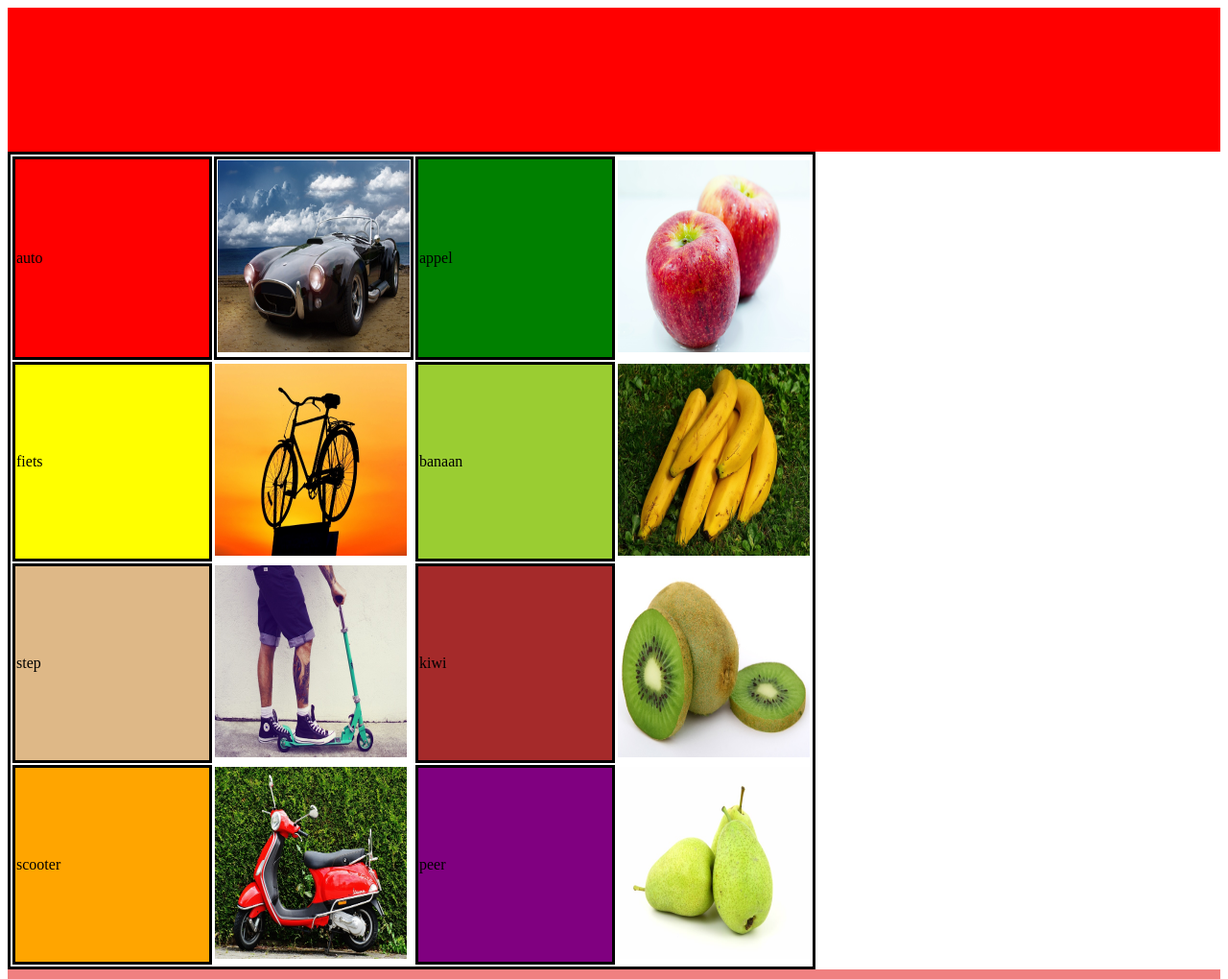
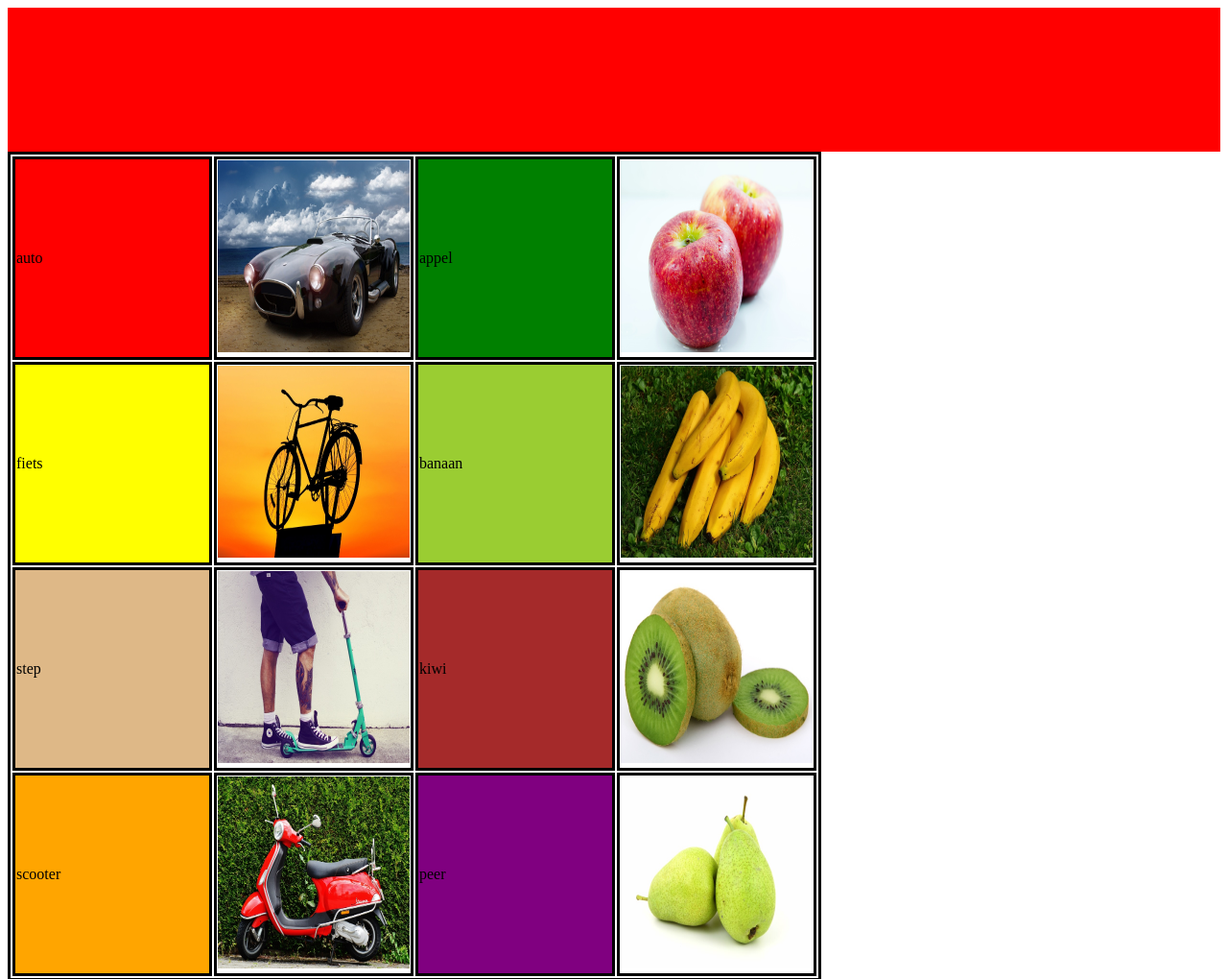
Before and after one commit to Cremke85/huiswerk-les-12, a plain HTML site: page index.html in a window 1280 px wide. Shown: the top 1020 px of the page at 96% size. Drawn offline with Linux system fonts and the light colour scheme.

Commit message:
borders toegevoegd aan afbeeldingen

```diff
--- a/index.html
+++ b/index.html
@@ -15,37 +15,37 @@
                 <img src="afbeeldingen/auto_800x600.jpg" alt="auto" width="200" height="200">
             </td>
             <td id="appel">appel</td>
-            <td>
+            <td id="afbeeldingappel">
                 <img src="afbeeldingen/appel_800x600.jpg" alt="appel" width="200" height="200">
             </td>
         </tr>
         <tr>
             <td id="fiets">fiets</td>
-            <td>
+            <td id="afbeeldingfiets">
                 <img src="afbeeldingen/fiets_800x600.jpg" alt="fiets" width="200" height="200">
             </td>
             <td id="banaan">banaan</td>
-            <td>
+            <td id="afbeeldingbanaan">
                 <img src="afbeeldingen/banaan_800x600.jpg" alt="banaan" width="200" height="200">
             </td>
         </tr>
         <tr>
             <td id="step">step</td>
-            <td>
+            <td id="afbeeldingstep">
                 <img src="afbeeldingen/step_800x600.jpg" alt="step" width="200" height="200">
             </td>
             <td id="kiwi">kiwi</td>
-            <td>
+            <td id="afbeeldingkiwi">
                 <img src="afbeeldingen/kiwi_800x600.jpg" alt="kiwi" width="200" height="200">
             </td>
         </tr>
         <tr>
             <td id="scooter">scooter</td>
-            <td>
+            <td id="afbeeldingscooter">
                 <img src="afbeeldingen/scooter_800x600.jpg" alt="scooter" width="200" height="200">
             </td>
             <td id="peer">peer</td>
-            <td>
+            <td id="afbeeldingpeer">
                 <img src="afbeeldingen/peer_800x600.jpg" alt="peer" width="200" height="200">
             </td>
         </tr>
--- a/main.css
+++ b/main.css
@@ -82,3 +82,38 @@ footer{
     border-width: 3px;
     border-color: black;
 }
+#afbeeldingfiets{
+    border-style: solid;
+    border-width: 3px;
+    border-color: black;
+}
+#afbeeldingstep{
+    border-style: solid;
+    border-width: 3px;
+    border-color: black;
+}
+#afbeeldingscooter{
+    border-style: solid;
+    border-width: 3px;
+    border-color: black;
+}
+#afbeeldingappel{
+    border-style: solid;
+    border-width: 3px;
+    border-color: black;
+}
+#afbeeldingbanaan{
+    border-style: solid;
+    border-width: 3px;
+    border-color: black;
+}
+#afbeeldingkiwi{
+    border-style: solid;
+    border-width: 3px;
+    border-color: black;
+}
+#afbeeldingpeer{
+    border-style: solid;
+    border-width: 3px;
+    border-color: black;
+}
```
